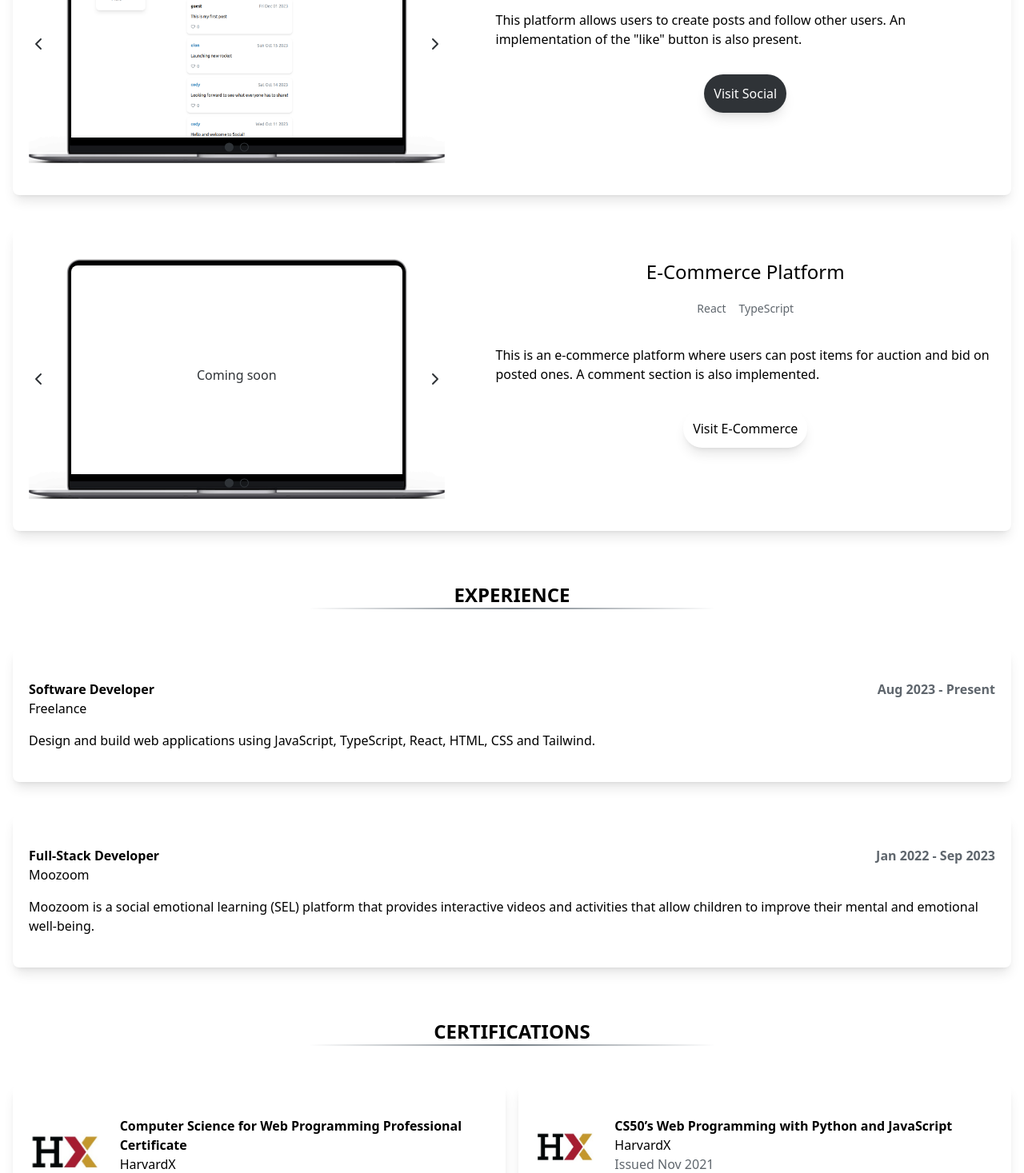
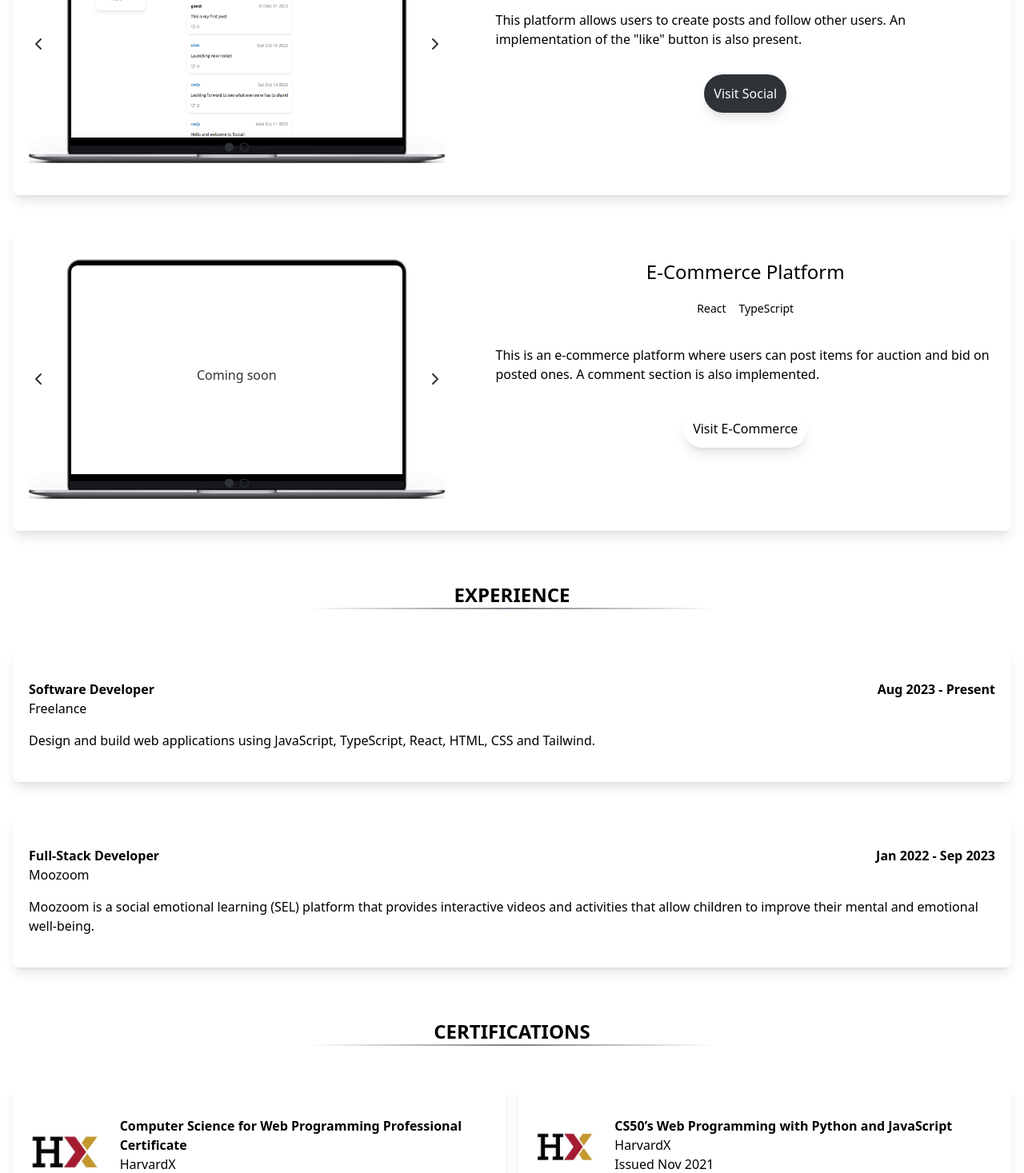
Before and after one commit to Cody06/Portfolio, a Next.js app: page / in a window 1280 px wide. Shown: the part 1330-2797 px from the top of the page at 80% size. Built offline with nearby package versions, Linux system fonts and the light colour scheme.

Commit message:
Replace color grey-110 with neutral-500

```diff
--- a/src/components/Home/components/Certifications.tsx
+++ b/src/components/Home/components/Certifications.tsx
@@ -81,7 +81,7 @@ export default function Certifications() {
                         <div className="flex flex-col">
                             <h3 className="font-bold">{certificate.title}</h3>
                             <span>{certificate.issuer}</span>
-                            <span className="text-grey-110">{certificate.date}</span>
+                            <span className="text-neutral-500">{certificate.date}</span>
                             <span>
                                 <strong>Skills: </strong>
                                 {certificate.skills.join(' \u00B7 ')}
--- a/src/components/Home/components/Experience.tsx
+++ b/src/components/Home/components/Experience.tsx
@@ -35,7 +35,7 @@ export default function Experience() {
                     >
                         <h3 className="flex justify-between font-bold">
                             {experience.position}
-                            <span className="text-grey-110">{experience.date}</span>
+                            <span className="text-neutral-500">{experience.date}</span>
                         </h3>
                         <span>{experience.company}</span>
                         <p className="mt-4">{experience.description}</p>
--- a/src/components/Home/components/Projects.tsx
+++ b/src/components/Home/components/Projects.tsx
@@ -129,7 +129,7 @@ export default function Projects({ showAnimation }: Props) {
                                 {project.tools.map((tool) => (
                                     <div
                                         key={tool}
-                                        className="p-1 w-max rounded-md text-sm text-grey-110 bg-neutral-100"
+                                        className="p-1 w-max rounded-md text-sm text-neutral-500 bg-neutral-100"
                                     >
                                         {tool}
                                     </div>
--- a/src/components/projects/ECommerce/components/Store.tsx
+++ b/src/components/projects/ECommerce/components/Store.tsx
@@ -37,7 +37,7 @@ export default function Store({ onAddToCart }: Props) {
                             >
                                 {book.title}
                             </button>
-                            <span className="text-grey-110 text-sm">by {book.author}</span>
+                            <span className="text-neutral-500 text-sm">by {book.author}</span>
                             {/* @TODO: Add reviews section */}
                             <button
                                 className="text-sky-900"
--- a/src/components/projects/Social/Nav/NavDropdown.tsx
+++ b/src/components/projects/Social/Nav/NavDropdown.tsx
@@ -29,7 +29,7 @@ export default function NavDropdown() {
                 <span>
                     <FontAwesomeIcon
                         icon={faCaretDown}
-                        className={`text-grey-110 w-4 ${isOpen && 'rotate-180'}`}
+                        className={`text-neutral-500 w-4 ${isOpen && 'rotate-180'}`}
                     />
                 </span>
                 <span className="hidden md:inline">More</span>
--- a/src/components/projects/Social/Nav/index.tsx
+++ b/src/components/projects/Social/Nav/index.tsx
@@ -41,7 +41,7 @@ export default function Nav() {
                                 hover:bg-neutral-500 hover:cursor-pointer"
                             href={href}
                         >
-                            <span className="text-grey-110">{icon}</span>
+                            <span className="text-neutral-500">{icon}</span>
                             <span className="hidden md:inline">{name}</span>
                         </Link>
                     </li>
--- a/src/components/projects/Workboard/MyBoard/components/Column.tsx
+++ b/src/components/projects/Workboard/MyBoard/components/Column.tsx
@@ -119,7 +119,7 @@ export default function Column({
                 ) : (
                     <button
                         onClick={() => setShowCreateCard(!showCreateCard)}
-                        className="p-1 text-grey-110 mt-auto hover:text-amber-500"
+                        className="p-1 text-neutral-500 mt-auto hover:text-amber-500"
                     >
                         + Add card
                     </button>
--- a/src/components/ui/Input.tsx
+++ b/src/components/ui/Input.tsx
@@ -29,7 +29,7 @@ export default function Input({
     return (
         // pt to prevent clipping with other elements
         <div className="pt-3">
-            <div className="relative border-2 bg-white border-grey-110 rounded-lg">
+            <div className="relative border-2 bg-white border-neutral-500 rounded-lg">
                 {type === 'textarea' ? (
                     <textarea
                         id={id}
@@ -60,7 +60,7 @@ export default function Input({
                 {/* label needs to be after input for peer selector to work */}
                 <label
                     htmlFor={id}
-                    className="absolute left-1 -top-3.5 text-sm p-1 text-grey-110
+                    className="absolute left-1 -top-3.5 text-sm p-1 text-neutral-500
                         bg-white rounded-t-md
                         peer-placeholder-shown:top-2 peer-placeholder-shown:text-base
                         peer-focus:-top-3.5 peer-focus:text-sm
```
